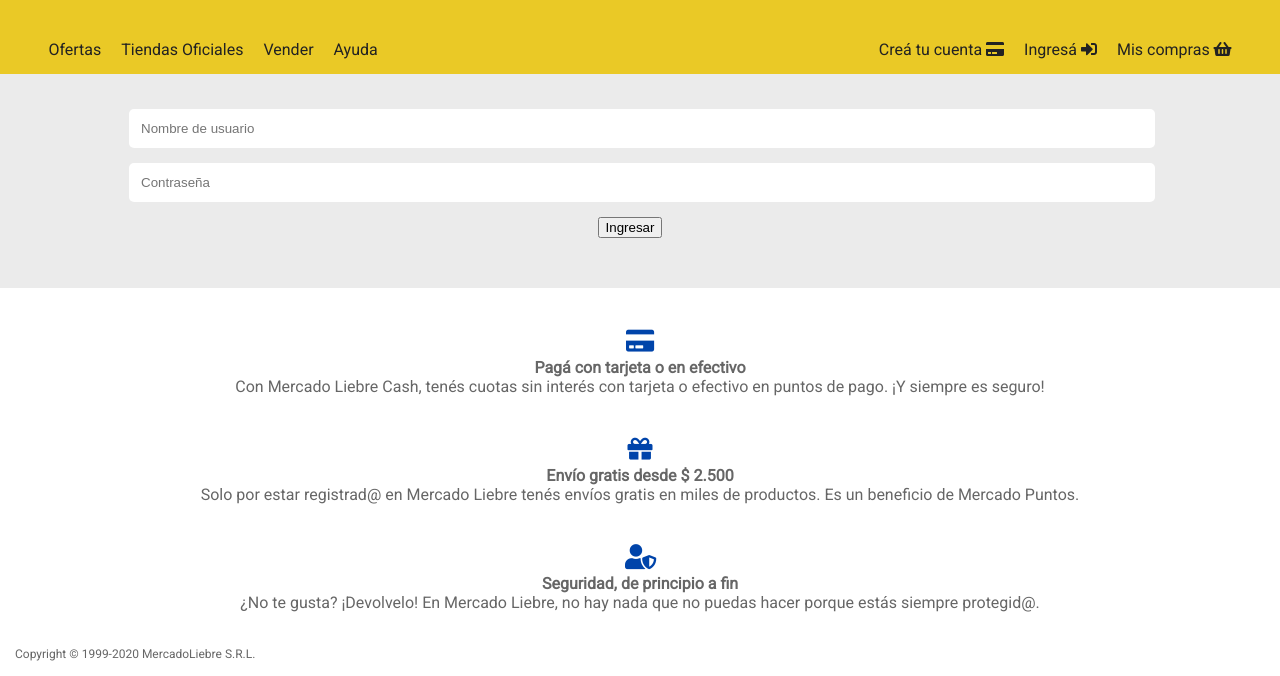
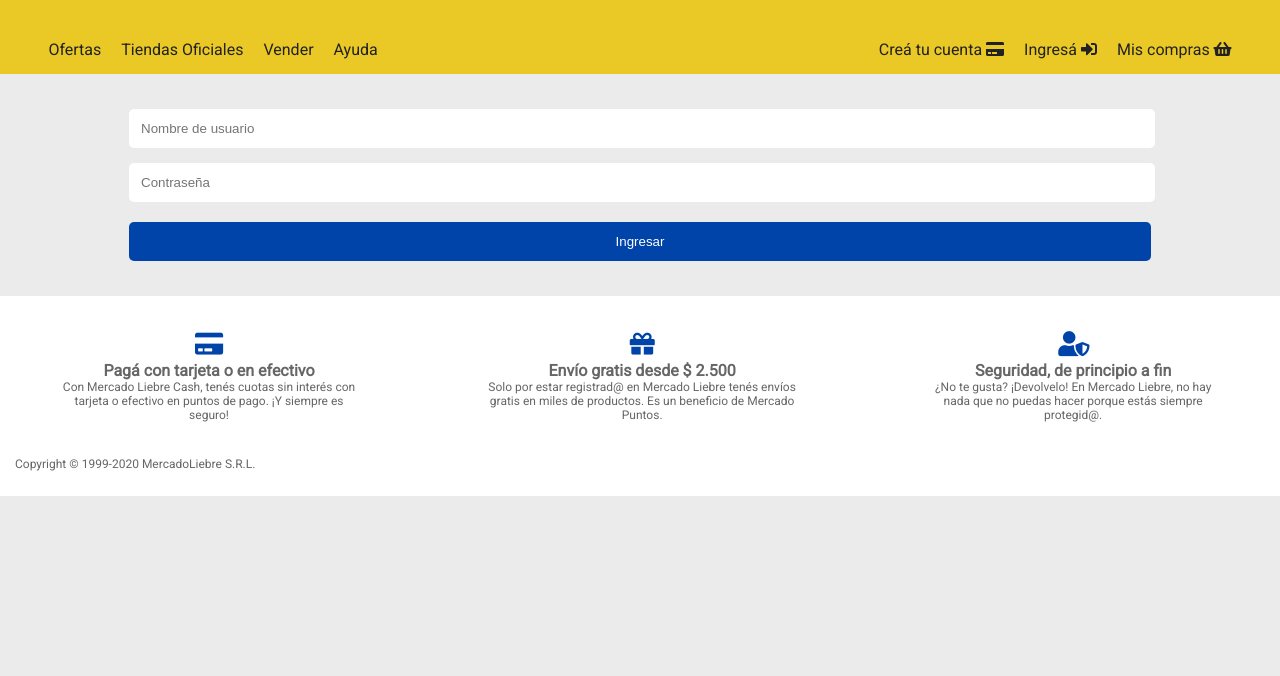
Before and after one commit to FranciscoSalanova/mercadoLiebre, a website: page src/views/login.html in a window 1280 px wide. Shown: the part 148-824 px from the top of the page. After the commit the page ends 800 px from the top, so only its background shows below. Drawn offline with Linux system fonts and the light colour scheme.

Commit message:
Agregado de transicion de color azul para boton de formularios y edicion flex de footer

```diff
--- a/public/css/styles.css
+++ b/public/css/styles.css
@@ -130,6 +130,11 @@
     position: absolute;
     right: 5px;
     top: -30px;
+    transition: all 450ms;
+}
+
+main section article div i:hover {
+    transform: rotate(-90deg);
 }
 
 article.product {
@@ -157,6 +162,7 @@
     font-weight: bold;
     margin-top: 10px;
     font-size: 16px;
+    padding-left: 10px;
     opacity: 0;
     transition: all 450ms;
 }
@@ -224,7 +230,7 @@
     width: 150px;
 }
 
-div.form-control-button button{
+div.form-control-button button {
     background-color: #0044AA;
     margin-top: 5px;
     padding: 12px;
@@ -233,6 +239,11 @@
     border: none;
     color: white;
     margin-right: 0px;
+    transition: all 450ms;
+}
+
+div.form-control-button button:hover {
+    background-color: #0022AA;
 }
 
 /*=========================================================================== */
@@ -242,9 +253,15 @@
 footer {
     background-color: white;
     color: #666;
+    padding-top: 15px;
+    padding-bottom: 10px;
 }
 
-section.pago-tarjeta {
+div.footer-reminders {
+    display: flex;
+}
+
+section.footer-reminder {
     text-align: center;
 }
 
@@ -254,7 +271,7 @@
     font-size: 25px;
     height: 20px;
     width: 30px;
-    padding-top: 40px;
+    padding-top: 20px;
     padding-bottom: 10px;
 }
 
@@ -262,12 +279,9 @@
     font-weight: bold;
 }
 
-div.pago-tarjeta-detalle p {
+div.reminder-message p {
     margin: 0px 55px 20px 55px;
-}
-
-section.envio-gratis {
-    text-align: center;
+    font-size: 12px;
 }
 
 div.envio i{
@@ -284,14 +298,6 @@
     font-weight: bold;
 }
 
-div.envio-detalle p {
-    margin: 0px 55px 20px 55px;
-}
-
-section.seguridad {
-    text-align: center;
-}
-
 div.escudo i{
     color: #0044AA;
     border-radius: 5px;
@@ -304,10 +310,6 @@
 
 div.seguridad-titulo {
     font-weight: bold;
-}
-
-div.seguridad-detalle p {
-    margin: 0px 55px 20px 55px;
 }
 
 div.copyright {
@@ -443,7 +445,10 @@
     }
 }
 
-/* estilo para resolución "desktop" */
+/*=========================================================================== */
+/* Definición de los estilos para DESKTOP==================================== */
+/*=========================================================================== */
+
 @media (min-width: 769px) {
 
     div.desktop-arrange {
--- a/src/views/login.html
+++ b/src/views/login.html
@@ -56,13 +56,14 @@
                 <div class="form-control">
                     <input name="user-name" type="password" placeholder="Contraseña">
                 </div>
-                <div class="form-control">
+                <div class="form-control-button">
                     <button type="submit">Ingresar</button>
                 </div>
             </form>
         </main>
         <footer>
-            <section class="pago-tarjeta">
+            <div class="footer-reminders">
+                <section class="footer-reminder">
                     <div class="tarjeta">
                         <i class="fas fa-credit-card"></i>
                     </div>
@@ -70,38 +71,39 @@
                         Pagá con tarjeta o en efectivo
                     </div>
 
-                <div class="pago-tarjeta-detalle">
+                    <div class="reminder-message">
                         <p>
                             Con Mercado Liebre Cash, tenés cuotas sin interés con tarjeta o efectivo en puntos de pago. ¡Y siempre es seguro!
                         </p>
                     </div>
                 </section>
-            <section class="envio-gratis">
+                <section class="footer-reminder">
                     <div class="envio">
                         <i class="fas fa-gift"></i>
                     </div>
                     <div class="envio-titulo">
                         Envío gratis desde $ 2.500
                     </div>
-                <div class="pago-tarjeta-detalle">
+                    <div class="reminder-message">
                         <p>
                             Solo por estar registrad@ en Mercado Liebre tenés envíos gratis en miles de productos. Es un beneficio de Mercado Puntos.
                         </p>
                     </div>
                 </section>
-            <section class="seguridad">
+                <section class="footer-reminder">
                     <div class="escudo">
                         <i class="fas fa-user-shield"></i>
                     </div>
                     <div class="seguridad-titulo">
                         Seguridad, de principio a fin
                     </div>
-                <div class="seguridad-detalle">
+                    <div class="reminder-message">
                         <p>
                             ¿No te gusta? ¡Devolvelo! En Mercado Liebre, no hay nada que no puedas hacer porque estás siempre protegid@.
                         </p>
                     </div>
                 </section>
+            </div>
             <div class="copyright">
                 Copyright © 1999-2020 MercadoLiebre S.R.L.
             </div>
```
Also changed, not shown: src/views/home.html (+8 -6 lines), src/views/register.html (+8 -6 lines). Lines whose indentation alone changed are shown as unchanged.
